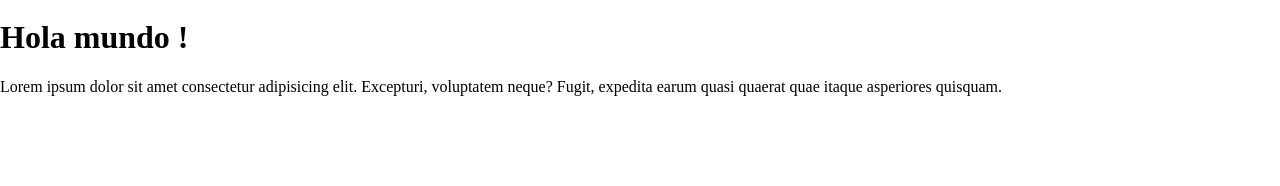
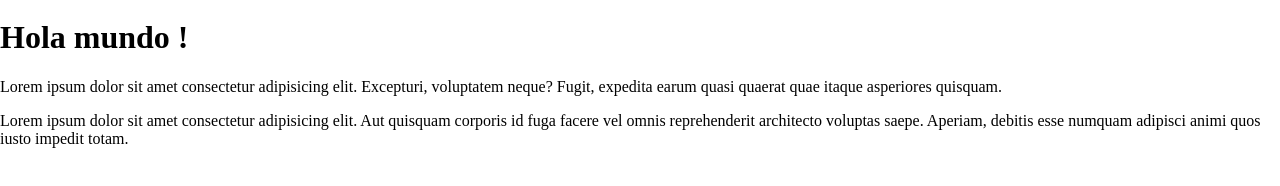
Before and after one commit to juanca-dev/Practicando_Html5, a plain HTML site: page index.html in a window 1280 px wide. Shown: the part 92-278 px from the top of the page. Drawn offline with Linux system fonts and the light colour scheme; files whose address does not match are found by name.

Commit message:
Mi Segundo commit

```diff
--- a/index.html
+++ b/index.html
@@ -21,6 +21,6 @@
     </header>
     <h1>Hola mundo !</h1>
     <p>Lorem ipsum dolor sit amet consectetur adipisicing elit. Excepturi, voluptatem neque? Fugit, expedita earum quasi quaerat quae itaque asperiores quisquam.</p>
-
+    <p>Lorem ipsum dolor sit amet consectetur adipisicing elit. Aut quisquam corporis id fuga facere vel omnis reprehenderit architecto voluptas saepe. Aperiam, debitis esse numquam adipisci animi quos iusto impedit totam.</p>
 </body>
 </html>
```
